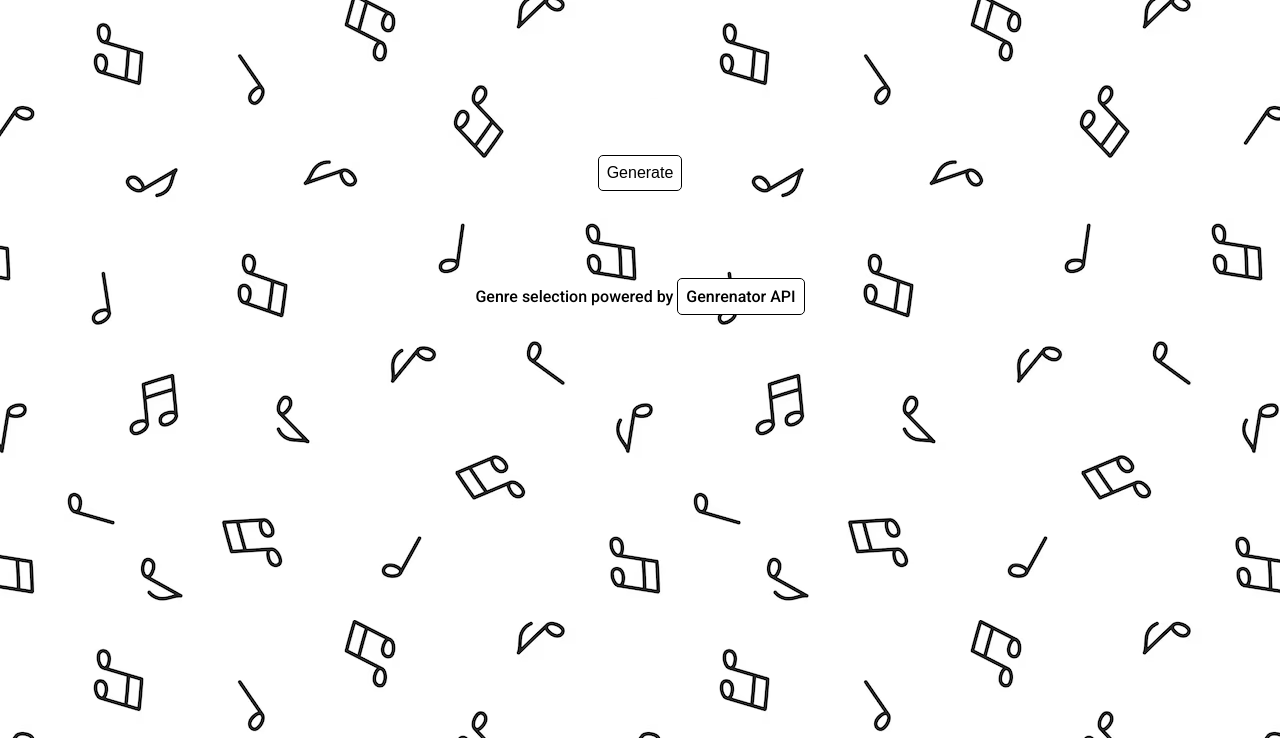
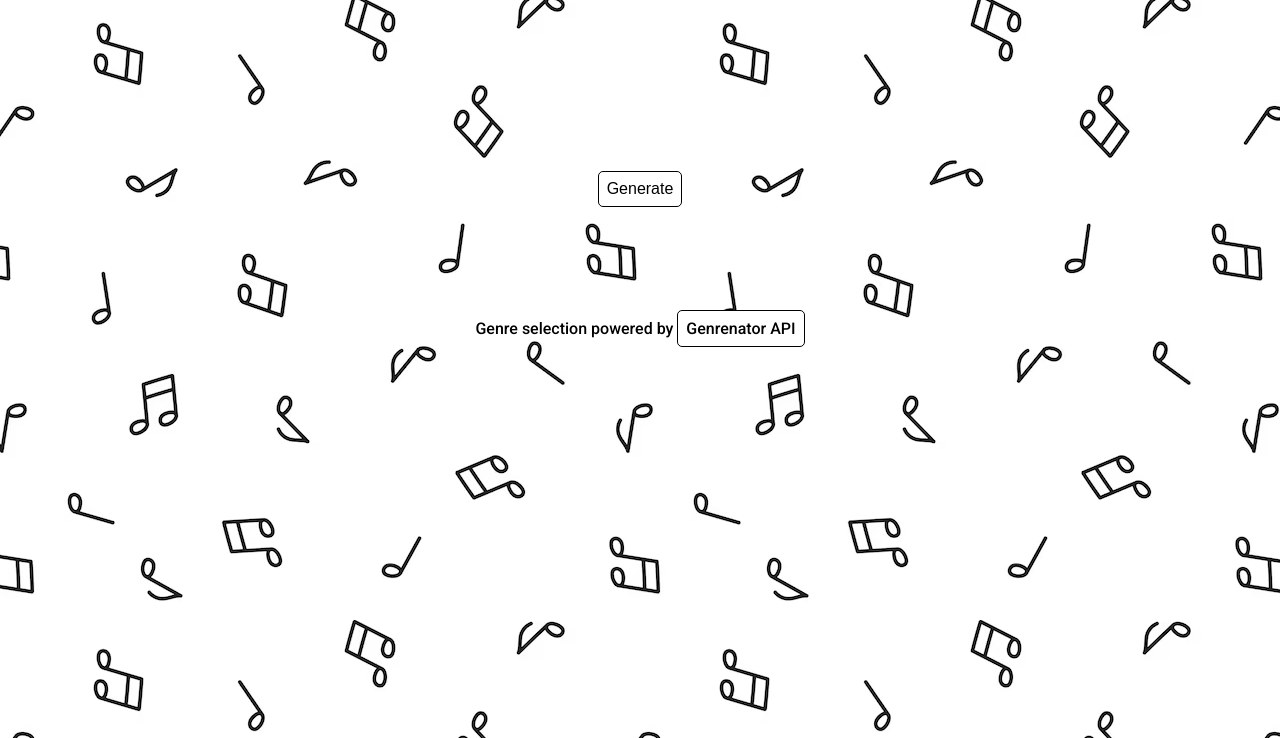
Before and after one commit to unexpectedlyalarming/music-idea-generator, a website: page index.html in a window 1280 px wide. Shown: the part 62-800 px from the top of the page. Drawn offline with nearby package versions, Linux system fonts and the light colour scheme.

Commit message:
Updated styling

```diff
--- a/css/style.css
+++ b/css/style.css
@@ -23,6 +23,8 @@ body, html {
     flex-direction: column;
     gap: 1rem;
     background-color: white;
+    padding: 1rem;
+    border-radius: 10px;
 
 
 }
```
